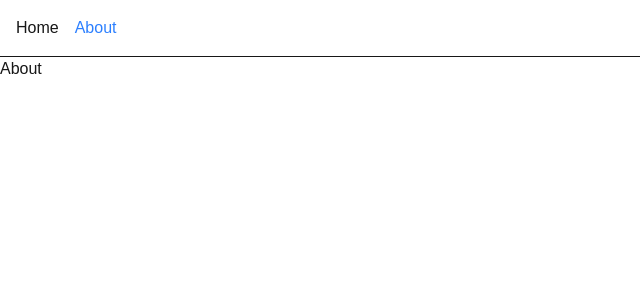
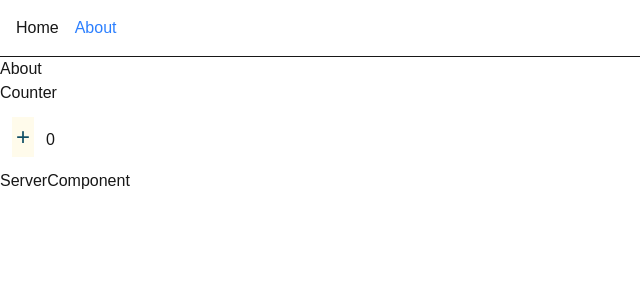
Before and after one commit to sardarbalnour/next-tutorial2, a Next.js app: page /about in a window 1280 px wide. Shown: the top 300 px of the page, without its empty margins (0-640 px from the left). Built offline with nearby package versions, Linux system fonts and the light colour scheme.

Commit message:
server components and client components

```diff
--- /dev/null
+++ b/app/about/components/counter.tsx
@@ -0,0 +1,27 @@
+"use client";
+
+import { useState } from "react";
+// import ServerComponent from "./serverComponent";
+
+function Counter({ children }: { children: React.ReactNode }) {
+  const [count, setCount] = useState(0);
+  return (
+    <div>
+      Counter
+      <br />
+      <button
+        className="bg-amber-50 text-cyan-900 text-2xl p-1 m-3 cursor-pointer"
+        onClick={() => setCount(count + 1)}
+      >
+        +
+      </button>
+      {count}
+      {/* <ServerComponent /> client component mishe injuri chon parenti ke dare renderesh mikone inja clinet componente */}
+      {children}
+      {/* aln chon inja be onvane children az about omade dige server component hesab mishe bazam
+      chon to About render shode ke server component hast xodesh va taqiresh nemide */}
+    </div>
+  );
+}
+
+export default Counter;
--- /dev/null
+++ b/app/about/components/serverComponent.tsx
@@ -0,0 +1,5 @@
+function ServerComponent() {
+  return <div>ServerComponent</div>;
+}
+
+export default ServerComponent;
--- a/app/about/page.tsx
+++ b/app/about/page.tsx
@@ -1,8 +1,15 @@
+import Counter from "./components/counter";
+import ServerComponent from "./components/serverComponent";
 
 function About() {
   return (
-    <div>About</div>
-  )
+    <>
+      <div>About</div>
+      <Counter>
+        <ServerComponent />
+      </Counter>
+    </>
+  );
 }
 
-export default About
+export default About;
```
